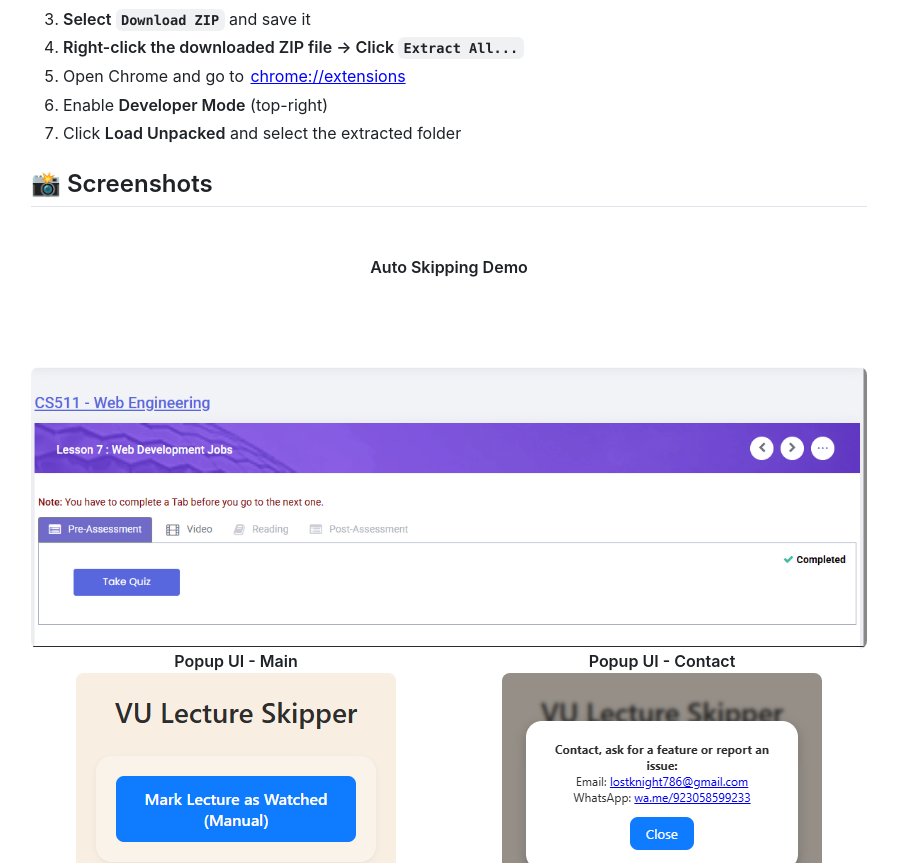
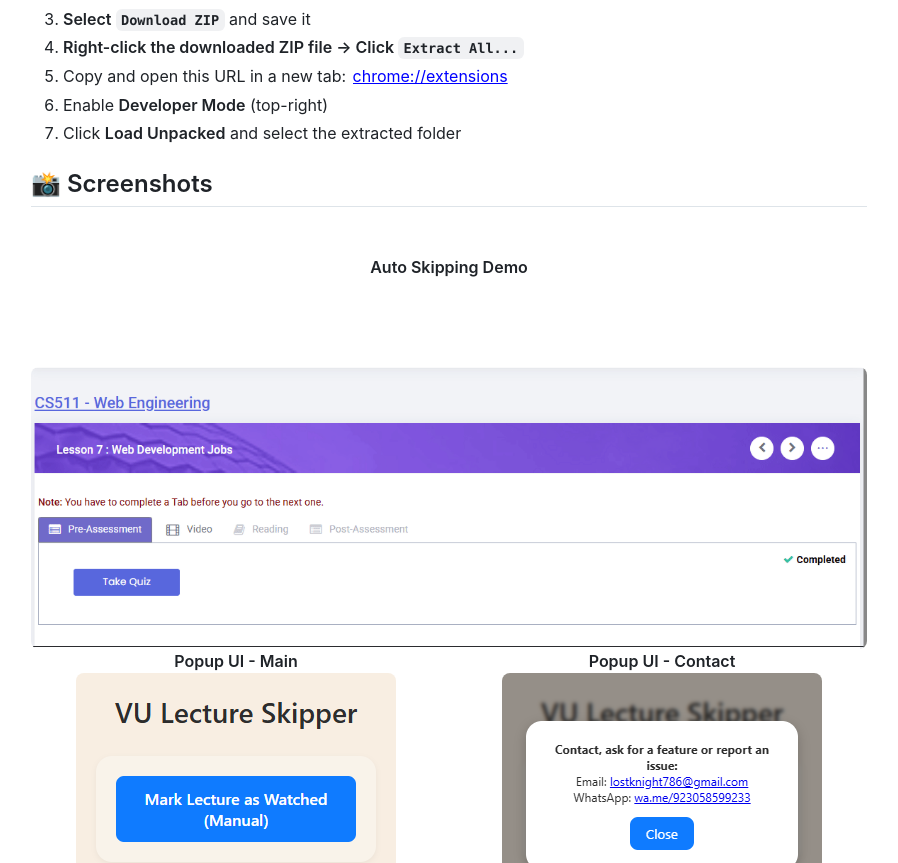
Before and after one commit to LostKnight-hz/VU-Lecture-Bypass-Skipper, a browser extension: page index.html in a window 1280 px wide. Shown: the part 1803-2666 px from the top of the page, without its empty margins (191-1089 px from the left). Drawn offline with nearby package versions, Linux system fonts and the light colour scheme.

Commit message:
Update index.html

```diff
--- a/index.html
+++ b/index.html
@@ -90,7 +90,7 @@
   <li><strong>Select <code>Download ZIP</code></strong> and save it</li>
   <li><strong>Right-click the downloaded ZIP file → Click <code>Extract All...</code></strong></li>
   <li>
-  Open Chrome and go to
+  Copy and open this URL in a new tab:
   <input type="text" value="chrome://extensions" readonly onclick="this.select()" style="border: none; background: none; color: blue; text-decoration: underline; cursor: pointer;">
 </li>
 
```
